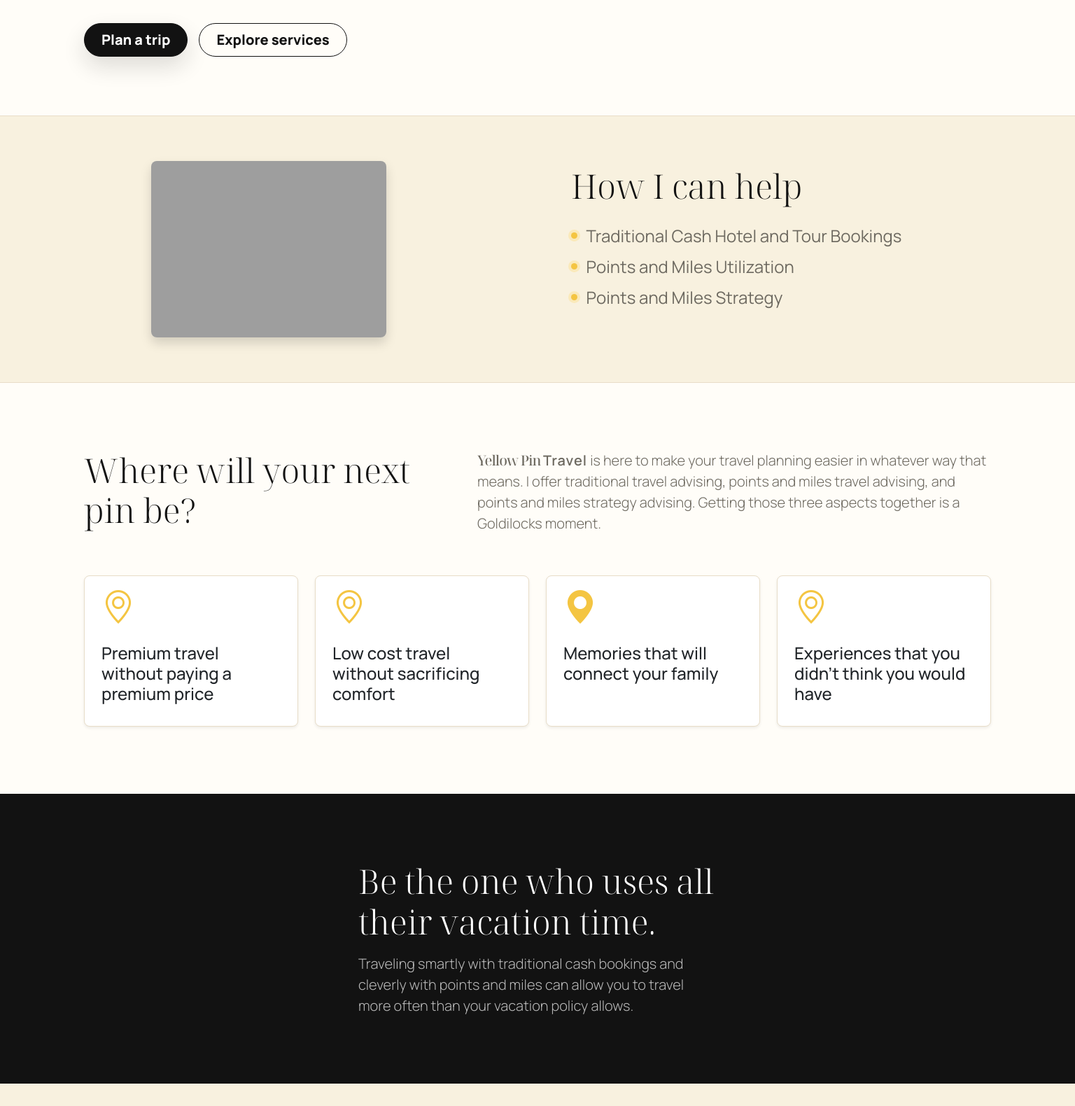
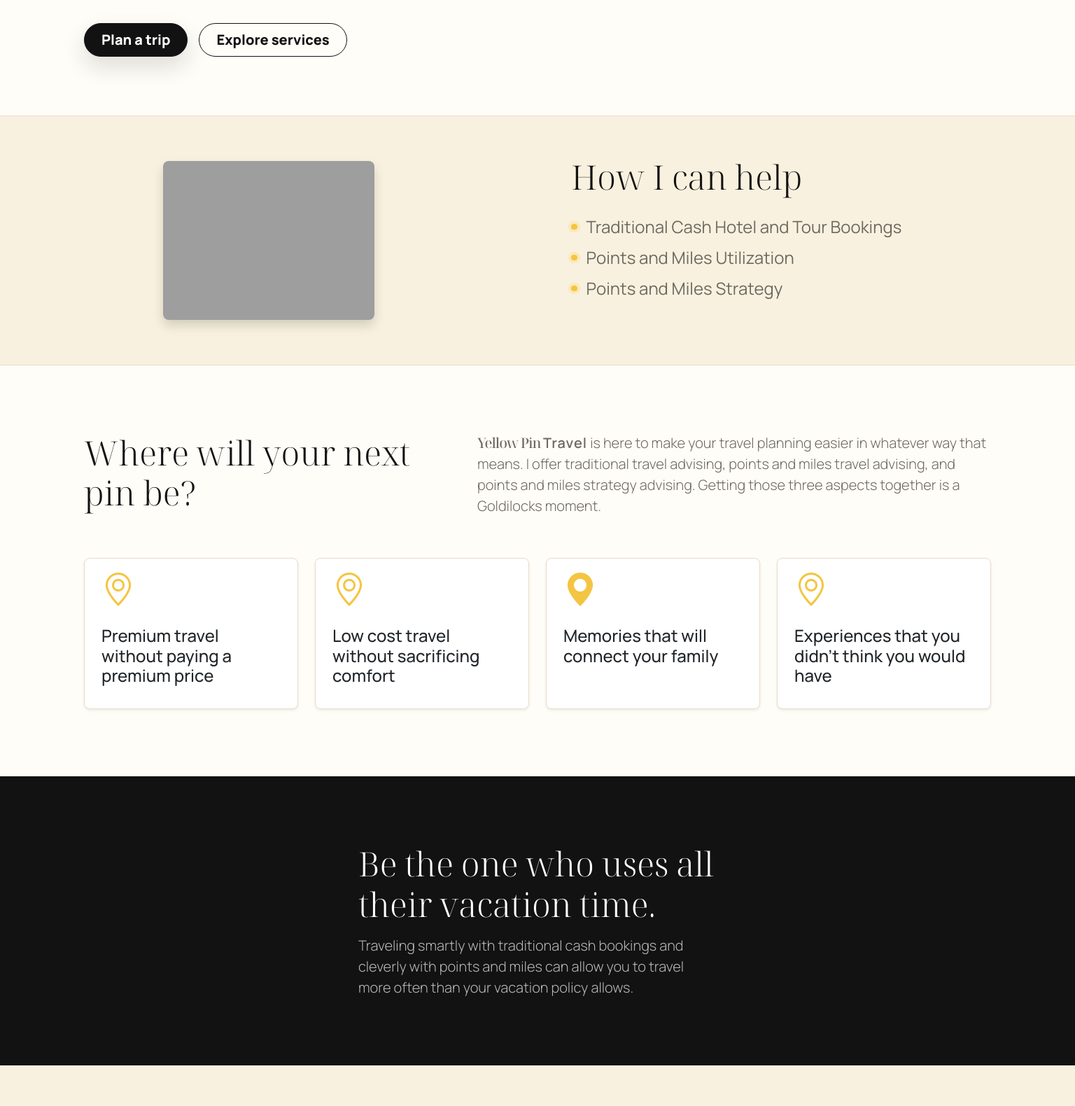
Before and after one commit to mspaits/yellow-pin-travel, a Flask app: page / in a window 1536 px wide. Shown: the part 747-2327 px from the top of the page at 70% size. Run offline with Flask 3, Linux system fonts and the light colour scheme; grey boxes are pictures that could not be loaded.

Commit message:
Adjusted size of Jen pic on home page.  Added new breakpoint.

```diff
--- a/static/css/styles.css
+++ b/static/css/styles.css
@@ -340,7 +340,13 @@
 
     @media (min-width: 1200px) {
       .home-help-img {
-        width: 50%;
+        width: 55%;
+      }
+    }
+
+    @media (min-width: 1400px) {
+      .home-help-img {
+        width: 45%;
       }
     }
 
```
